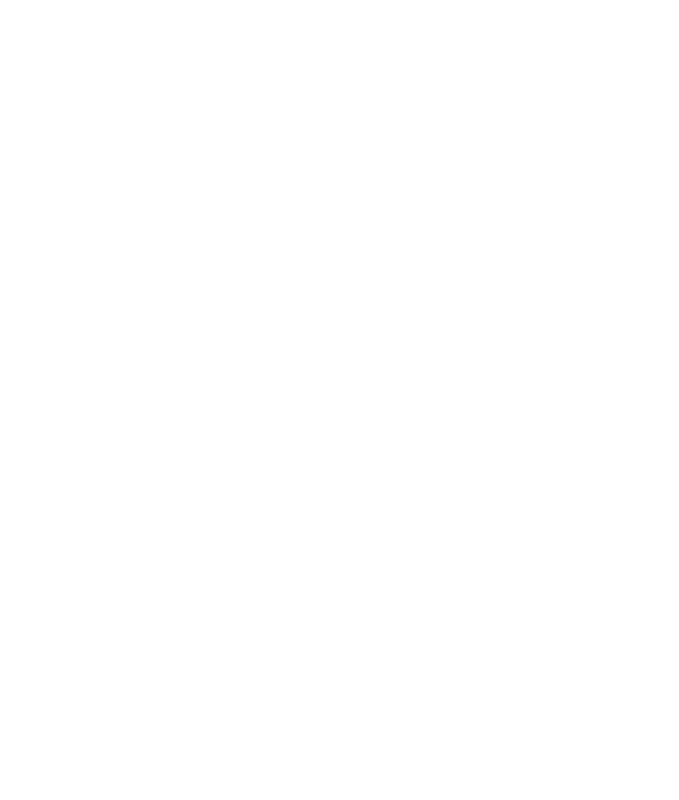
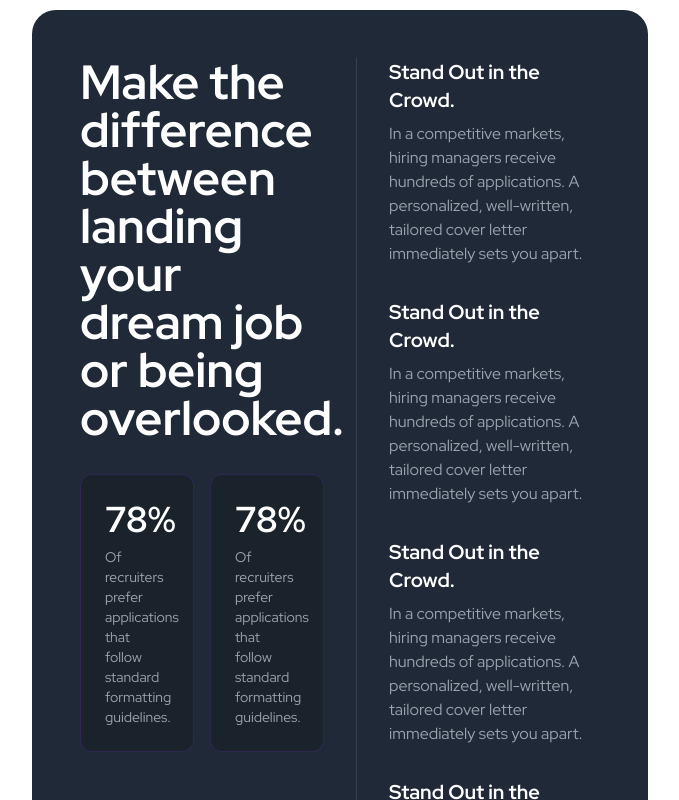
Before and after one commit to IvanSmiths/cover-letter-builder-pro, a Next.js app: page / in a window 1280 px wide. Shown: the part 1840-2640 px from the top of the page, without its empty margins (300-979 px from the left). Before the commit the page ends 1834 px from the top, so only its background shows below. Built offline with nearby package versions, Linux system fonts and the light colour scheme.

Commit message:
add flex

```diff
--- /dev/null
+++ b/components/home/cards/BigCard.tsx
@@ -0,0 +1,81 @@
+const BigCard = () => {
+  const stats = [
+    {
+      percentage: "78%",
+      description:
+        "Of recruiters prefer applications that follow standard formatting guidelines.",
+    },
+    {
+      percentage: "78%",
+      description:
+        "Of recruiters prefer applications that follow standard formatting guidelines.",
+    },
+  ];
+
+  const benefits = [
+    "Stand Out in the Crowd.",
+    "Stand Out in the Crowd.",
+    "Stand Out in the Crowd.",
+    "Stand Out in the Crowd.",
+  ];
+
+  return (
+    <div className="w-full p-4">
+      <div className="rounded-3xl bg-[#1F2937] p-8 md:p-12">
+        <div className="grid items-start gap-8 md:grid-cols-2">
+          {/* Left Column */}
+          <div className="space-y-8">
+            <h2 className="text-3xl font-bold leading-tight text-white md:text-4xl lg:text-5xl">
+              Make the difference between landing your dream job or being
+              overlooked.
+            </h2>
+
+            <div className="grid gap-4 sm:grid-cols-2">
+              {stats.map((stat, index) => (
+                <div
+                  key={index}
+                  className="rounded-xl border border-[#7C3AED]/20 bg-[#1a232c] p-6"
+                >
+                  <div className="mb-2 text-4xl font-bold text-white">
+                    {stat.percentage}
+                  </div>
+                  <p className="text-sm text-gray-400">{stat.description}</p>
+                </div>
+              ))}
+            </div>
+          </div>
+
+          {/* Right Column */}
+          <div className="hidden space-y-8 border-l border-gray-700 pl-8 md:block">
+            {benefits.map((benefit, index) => (
+              <div key={index} className="space-y-2">
+                <h3 className="text-xl font-semibold text-white">{benefit}</h3>
+                <p className="text-gray-400">
+                  In a competitive markets, hiring managers receive hundreds of
+                  applications. A personalized, well-written, tailored cover
+                  letter immediately sets you apart.
+                </p>
+              </div>
+            ))}
+          </div>
+
+          {/* Mobile Right Column */}
+          <div className="space-y-6 md:hidden">
+            {benefits.slice(0, 2).map((benefit, index) => (
+              <div key={index} className="space-y-2">
+                <h3 className="text-xl font-semibold text-white">{benefit}</h3>
+                <p className="text-gray-400">
+                  In a competitive markets, hiring managers receive hundreds of
+                  applications. A personalized, well-written, tailored cover
+                  letter immediately sets you apart.
+                </p>
+              </div>
+            ))}
+          </div>
+        </div>
+      </div>
+    </div>
+  );
+};
+
+export default BigCard;
--- a/components/home/main/Main.tsx
+++ b/components/home/main/Main.tsx
@@ -1,11 +1,13 @@
 import React from "react";
-import Card from "./Card";
+import Card from "../cards/Card";
 import { ActivitySquare } from "lucide-react";
+import BigCard from "@/components/home/cards/BigCard";
 
 const Main = () => {
   return (
-    <main className="container mx-auto p-4">
-      <div className="mx-auto grid max-w-4xl grid-cols-3 gap-4">
+    <main className="p-4">
+      <div className="flex flex-col gap-4">
+        <div className="flex">
           <Card
             title="Copy the job description, enter a few details of the company, and you get the perfect cover letter."
             description=""
@@ -20,6 +22,8 @@ const Main = () => {
             size="small"
             icon={<ActivitySquare className="h-8 w-8 text-[#7C3AED]" />}
           />
+        </div>
+        <div className="flex">
           <Card
             title="10x"
             description="Generate up to 10 perfectly tailored cover letters per minute, saving hours of manual work."
@@ -34,6 +38,8 @@ const Main = () => {
             link="Go to dashboard"
           />
         </div>
+        <BigCard />
+      </div>
     </main>
   );
 };
```
Also changed, not shown: components/home/cards/Card.tsx (renamed from components/home/main/Card.tsx). Lines whose indentation alone changed are shown as unchanged.
